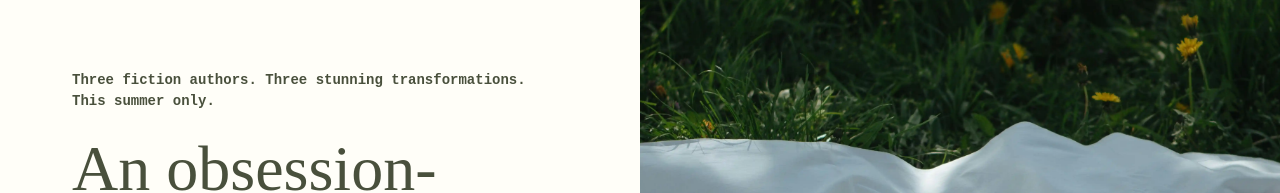
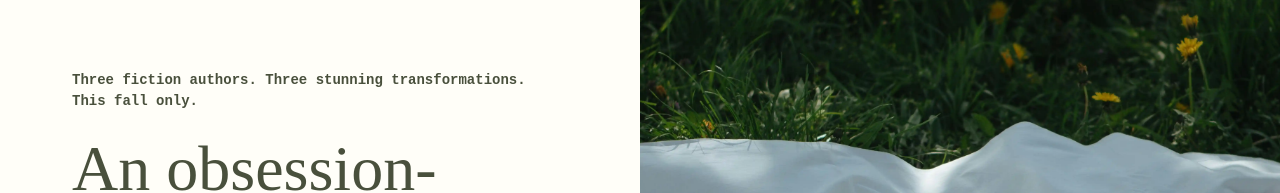
Before and after one commit to mmergal92/Proof_website, a React (Create React App) app: page /authors in a window 1280 px wide. Shown: the part 120-313 px from the top of the page. Built offline with nearby package versions, Linux system fonts and the light colour scheme; the HTML template or start-up script is replaced by a standard one; a web font is replaced by a local one.

Commit message:
editing author text change

```diff
--- a/src/pages/authors.js
+++ b/src/pages/authors.js
@@ -11,7 +11,7 @@ const Authors = () =>{
     <div className="author-page asection">
       <section className="author-hero  ">
         <div className="hero-content ">
-            <h5>Three fiction authors. Three stunning transformations. This summer only.</h5>
+            <h5>Three fiction authors. Three stunning transformations. This fall only.</h5>
             <h1>An obsession-worthy website in just 6-weeks</h1>
             <a href="#offer" className="author-btn extra-margin-top">See what's included</a>
         </div>
@@ -47,7 +47,7 @@ const Authors = () =>{
             <hr/>
         </div>
         <h1 className="transformation-header">The <i>6-week</i> transformation</h1>
-        <p className="transformation-header theader">By Fall, you'll have an author website that actually feels like you—the kind that makes readers stay, explore, and eagerly sign up for your newsletter. We'll transform your online presence from good enough to unforgettable in just six weeks, with most of our collaboration happening early on as we build your foundation. Here's what we'll create together:</p>
+        <p className="transformation-header theader">Before the new year you'll have an author website that actually feels like you—one that makes readers stay, explore, and eagerly sign up for your newsletter. We'll transform your online presence from good enough to unforgettable in just six weeks, with most of our collaboration happening early on as we build your foundation. Here's what we'll create together:</p>
          <div className="transformation-columns"><div className="transformation-hidden">
             </div>
             <div className="transformation-main-section">
@@ -91,7 +91,7 @@ const Authors = () =>{
           <span className="investment-price-notes">We're launching our author specialization this summer with three founding clients. You'll get our complete transformation process—the same personalized strategy, custom design, and dedicated collaboration we'll offer all future author clients—just at founding client pricing.</span>
           <div className="iprice">
             <span className="investment-price">$4,000*</span><br/>
-            <span className="investment-price-subtext">(regular rate $6,000 starting Fall 2025)</span>
+            <span className="investment-price-subtext">(regular rate $6,000 starting 2026)</span>
           </div>
           <div className="investment-content">
             <p><span className="investment-content-heading">*Why the special rate? Fantastic question!</span></p>
@@ -113,7 +113,7 @@ const Authors = () =>{
         <h5>Ready to create something magical?</h5>
         <h2>We’re only offering three spots for this launch.</h2>
         <p>Interested in being one of our three founding author clients? We'll start with a (very) quick questionnaire. Then, we'll schedule a 20-minute call to discuss the process and make sure we're the right fit for each other. Once we're aligned, we'll kick off your transformation right away!</p>
-        <p><b>Three spots only. Deadline: August 15</b><br/>Let's make your author platform unforgettable.</p>
+        <p><b>Three spots only. Deadline: September 30th</b><br/>Let's make your author platform unforgettable.</p>
         <a href="/authorinquiryform" className="author-btn">I'm ready</a>
       </section>
 
```
